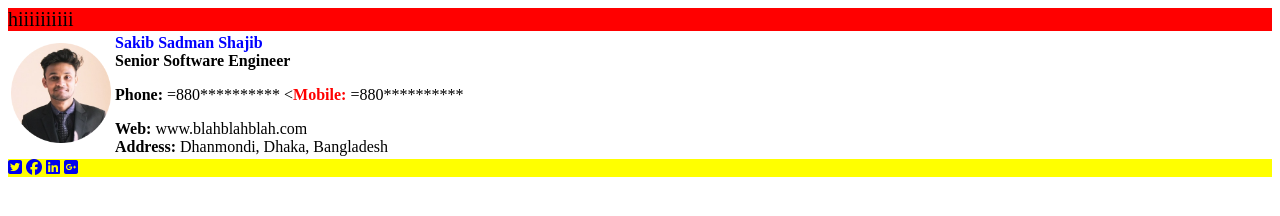
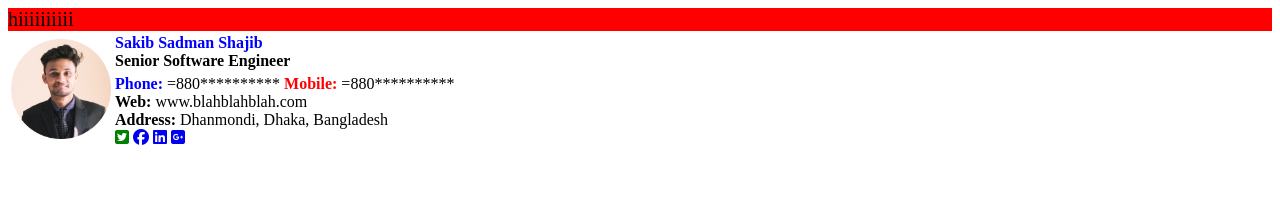
Before and after one commit to fatemakotha/Email-Signature-HTML-CSS-, a plain HTML site: page index.html in a window 1280 px wide. Drawn offline with Linux system fonts and the light colour scheme.

Commit message:
Fixed margins

```diff
--- a/index.html
+++ b/index.html
@@ -12,16 +12,22 @@
 
 
 <body>
-<table cellcpasing="20">
+<table cellcpasing="1000">
   <td><img class="pic" src="images\sss-modified.png" alt="">  </td>
   <td>
     <p class="name">Sakib Sadman Shajib</p>
     <p class="designation">Senior Software Engineer</p>
-    <p>
-      <strong class="phone">Phone:</strong> =880********** <<strong class="mobile">Mobile:</strong> =880**********
+    <p class="contact">
+      <strong class="phone">Phone:</strong> =880********** <strong class="mobile">Mobile:</strong> =880**********
     </p>
     <p class="web"><strong>Web: </strong>www.blahblahblah.com</p>
+
     <p class="address"><strong>Address: </strong>Dhanmondi, Dhaka, Bangladesh</p>
+
+    <a class="footer-link" href="https://twitter.com/"><i class="fa fa-twitter-square" aria-hidden="true"></i></a>
+    <a class="footer-link" href="https://www.facebook.com"><i class="fa fa-facebook-official" aria-hidden="true"></i></a>
+    <a class="footer-link" href="https://fatemakotha.com/"><i class="fa fa-linkedin-square" aria-hidden="true"></i></a>
+    <a class="footer-link" href="https://www.google.com"><i class="fa fa-google-plus-square" aria-hidden="true"></i></a>
   </td>
 
 </table>
@@ -30,20 +36,4 @@
 </body>
 
 
-
-
-
-
-
-
-
-
-<div class="con-3">
-<!--ENTER THE LINKS TO THE PROFILES HERE-->
-  <a class="footer-link" href="https://twitter.com/"><i class="fa fa-twitter-square" aria-hidden="true"></i></a>
-      <a class="footer-link" href="https://www.facebook.com"><i class="fa fa-facebook-official" aria-hidden="true"></i></a>
-      <a class="footer-link" href="https://fatemakotha.com/"><i class="fa fa-linkedin-square" aria-hidden="true"></i></a>
-      <a class="footer-link" href="https://www.google.com"><i class="fa fa-google-plus-square" aria-hidden="true"></i></a>
-</div>
-
 </html>
--- a/stylesheet/style.css
+++ b/stylesheet/style.css
@@ -21,11 +21,16 @@ h1 {
 .designation {
   margin: 0px;
   font-weight: bold;
+  margin-bottom: 5px;
 }
 
+.contact {
+  margin-top: 0px;
+  margin-bottom: 0px;
 }
 .phone {
   color: blue;
+  margin: 0px;
 }
 .mobile {
   color: red;
@@ -38,7 +43,10 @@ h1 {
 }
 
 
-
+.fa-twitter-square {
+  color: green;
+}
 .con-3 {
   background-color: yellow;
   text-align: inherit;
+  margin-left: 110px;
```
